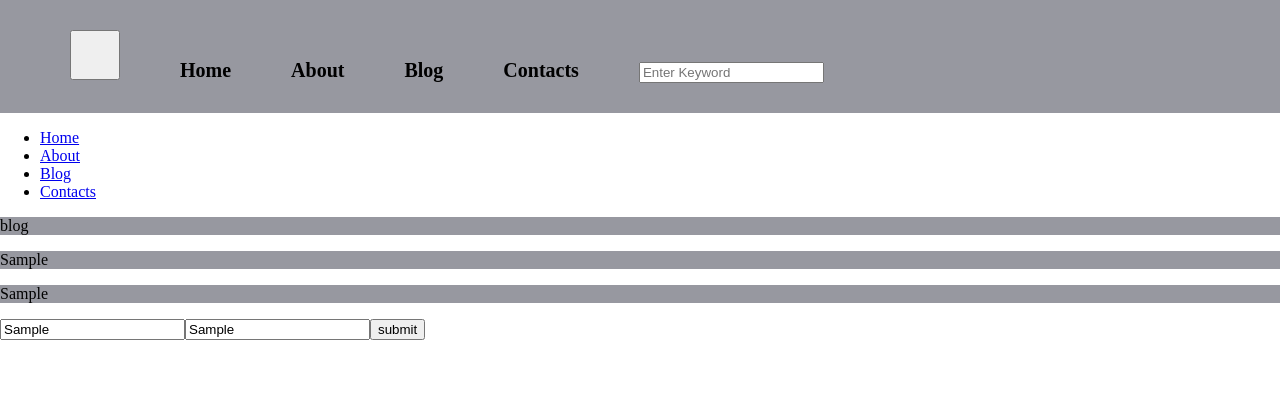
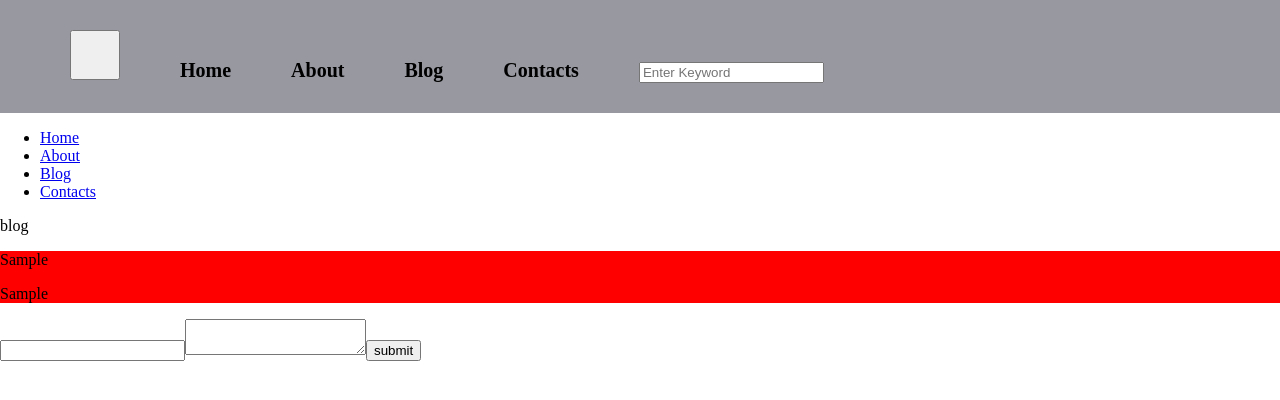
Before and after one commit to j-forgac/2020-11-29-angular, an Angular app: page /blog in a window 1280 px wide. Both pictures are taken after typing "Sample", "Sample" into the empty fields and a click on the button "submit". Shown: the top 400 px of the page. Built offline with nearby package versions, Linux system fonts and the light colour scheme.

Commit message:
edit post

```diff
--- a/src/app/blog/blog.component.css
+++ b/src/app/blog/blog.component.css
@@ -1,5 +1,12 @@
-p {
-  background-color: #9798a0;
+.lalatest {
+  background-color: red;
+}
+.lalatest :hover {
+  background-color: aqua;
+}
+
+.edit {
+  visibility: hidden;
 }
 
 /*# sourceMappingURL=blog.component.css.map */
--- a/src/app/blog/blog.component.html
+++ b/src/app/blog/blog.component.html
@@ -1,10 +1,19 @@
 <p>blog</p>
-<div *ngFor="let blogpost of blogPosts">
-  <p>{{blogpost.title}}</p>
-  <p>{{blogpost.text}}</p>
+<div >
+  <form (ngSubmit)="updatePost(); hideForm()" *ngIf="vis">
+    <input [(ngModel)]="updatedTitle" type="text" name="title" >
+    <textarea [(ngModel)]="updatedText" type="text" name="text" ></textarea>
+    <button>submit</button>
+  </form>
+</div>
+<div *ngFor="let blogpost of blogPosts" class="lalatest">
+  <div (click)="editedPost = blogpost; showForm()">
+    <p>{{blogpost.title}}</p>
+    <p>{{blogpost.text}}</p>
+  </div>
 </div>
 <form (ngSubmit)="addBlogPost()">
-  <input [(ngModel)]="title" type="text" name="title">
-  <input [(ngModel)]="text" type="text" name="text">
+  <input [(ngModel)]="title" type="text" name="title" >
+  <textarea [(ngModel)]="text" type="text" name="text" ></textarea>
   <button>submit</button>
 </form>
--- a/src/app/blog/blog.component.scss
+++ b/src/app/blog/blog.component.scss
@@ -1,3 +1,10 @@
-p{
-  background-color: #9798a0;
+.lalatest{
+  background-color: red;
+  :hover{
+    background-color: aqua;
+  }
 }
+
+.edit{
+  visibility: hidden;
+}
--- a/src/app/blog/blog.component.ts
+++ b/src/app/blog/blog.component.ts
@@ -7,8 +7,13 @@ import {BlogPost} from './BlogPost';
   styleUrls: ['./blog.component.scss']
 })
 export class BlogComponent implements OnInit {
+  counter = 0;
   title = '';
   text = '';
+  updatedTitle = '';
+  updatedText = '';
+  vis = false;
+  editedPost: BlogPost | undefined;
   blogPosts: BlogPost[] = [];
 
   constructor() { }
@@ -21,6 +26,30 @@ export class BlogComponent implements OnInit {
     console.log(this.title);
     console.log(this.text);
     this.blogPosts.push(new BlogPost(this.title, this.text));
+    this.counter++;
+    this.title = '';
+    this.text = '';
+  }
+
+  showForm(): void{
+    this.vis = true;
+    console.log('current post: ');
+    console.log(this.editedPost);
+    if (this.editedPost !== undefined){
+      this.updatedTitle = this.editedPost.title;
+      this.updatedText = this.editedPost.text;
+    }
+  }
+
+  hideForm(): void{
+    this.vis = false;
+  }
+
+  updatePost(): void{
+    // @ts-ignore
+    this.editedPost.title = this.updatedTitle;
+    // @ts-ignore
+    this.editedPost.text = this.updatedText;
   }
 
 }
```
Also changed, not shown: 1 other file (tests, documents, lock files or other folders).
